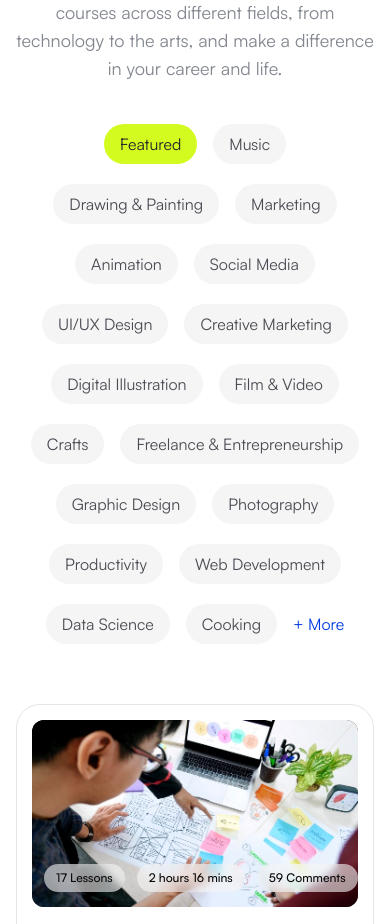
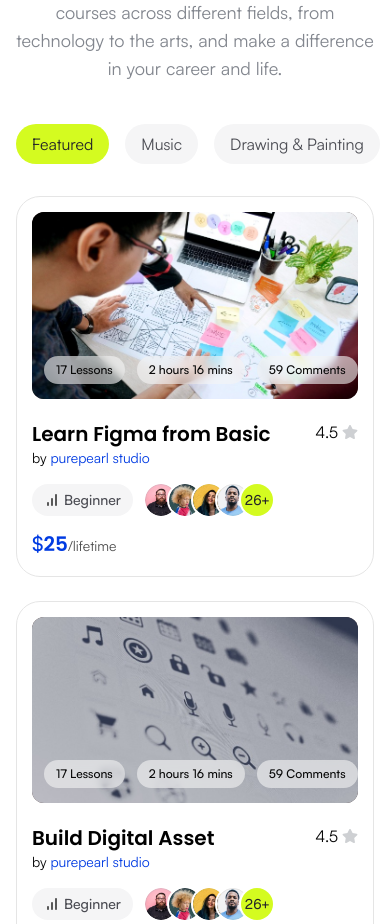
Before and after one commit to coderamit01/bytespace, a Next.js app: page / in a window 390 px wide. Shown: the part 1100-2024 px from the top of the page. Built offline with nearby package versions, Linux system fonts and the light colour scheme.

Commit message:
responsive topictabs on mobile device

```diff
--- a/src/components/home/CourseList.tsx
+++ b/src/components/home/CourseList.tsx
@@ -4,7 +4,7 @@ import { CourseProps } from "@/src/types"
 
 const CourseList = ({ courses }: { courses: CourseProps[] }) => {
   return (
-    <div className="grid grid-cols-1 md:grid-cols-2 lg:grid-cols-3 gap-6 md:gap-4 lg:gap-8 pt-15">
+    <div className="grid grid-cols-1 md:grid-cols-2 lg:grid-cols-3 gap-6 md:gap-4 lg:gap-8 pt-8 md:pt-15">
       {
         courses.map((course) => (
           <CourseCard key={course.id} course={course} />
--- a/src/components/home/TopicTabs.tsx
+++ b/src/components/home/TopicTabs.tsx
@@ -16,20 +16,22 @@ const TopicTabs = () => {
 
   return (
 
-    <div className="flex items-center flex-wrap justify-center gap-x-4 gap-y-5 xl:flex-col xl:flex-nowrap xl:gap-y-5.25">
+    <div className="-mx-4 overflow-x-auto px-4 [scrollbar-width:none] [&::-webkit-scrollbar]:hidden md:mx-0 md:overflow-visible md:px-0">
+      <div className="flex w-max items-center flex-nowrap gap-x-4 gap-y-5 md:w-auto md:flex-wrap md:justify-center xl:flex-col xl:flex-nowrap xl:gap-y-5.25">
         {rows.map((row, rowId) => (
           <div key={rowId} className="contents xl:flex xl:items-center xl:justify-center xl:gap-x-4">
             {row.map((item) => (
               <Pill key={item} topic={item} active={item === active} activeItem={activeItem} />
             ))}
             {rowId === rows.length - 1 && (
-            <button type="button" className="typo-label-m whitespace-nowrap text-purple hover:underline">
+              <button type="button" className="shrink-0 typo-label-m whitespace-nowrap text-purple hover:underline">
                 + More
               </button>
             )}
           </div>
         ))}
       </div>
+    </div>
   )
 }
 
```
Lines whose indentation alone changed are shown as unchanged.
